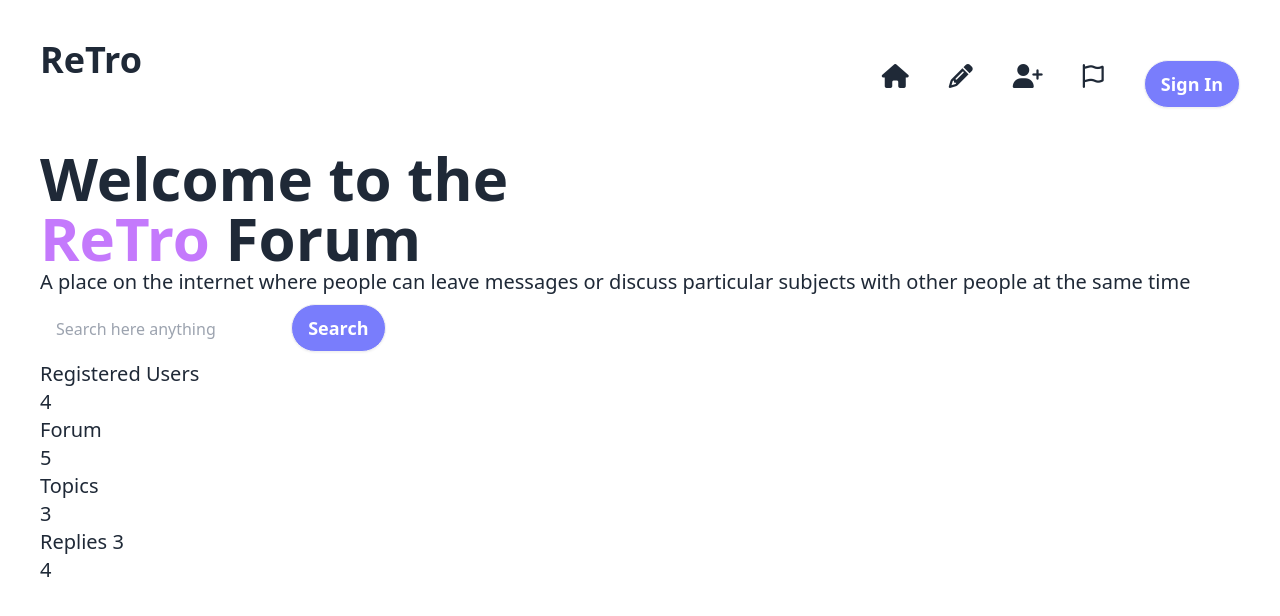
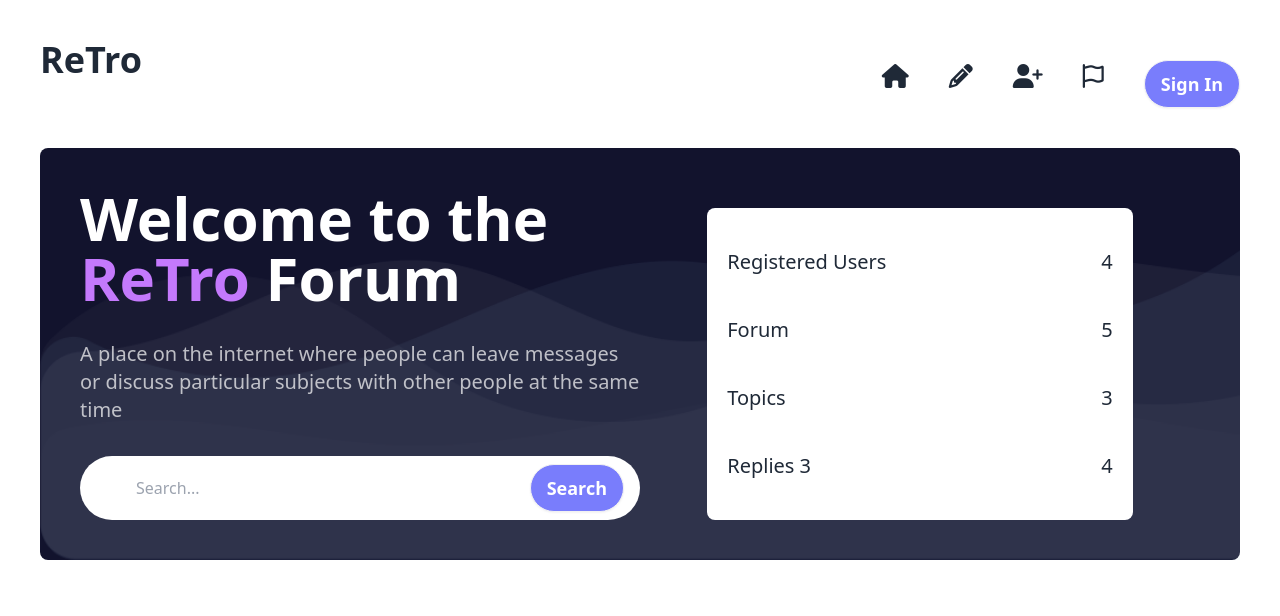
Before and after one commit to Masudur400/ReTro-Forum, a plain HTML site: page index.html in a window 1280 px wide. Drawn offline with nearby package versions, Linux system fonts and the light colour scheme.

Commit message:
last update

```diff
--- a/index.html
+++ b/index.html
@@ -10,6 +10,8 @@
     <script src="https://cdn.tailwindcss.com"></script>
     <!-- font awesome link  -->
     <link rel="stylesheet" href="https://cdnjs.cloudflare.com/ajax/libs/font-awesome/6.5.1/css/all.min.css" integrity="sha512-DTOQO9RWCH3ppGqcWaEA1BIZOC6xxalwEsw9c2QQeAIftl+Vegovlnee1c9QX4TctnWMn13TZye+giMm8e2LwA==" crossorigin="anonymous" referrerpolicy="no-referrer" />
+    <!-- style link  -->
+    <link rel="stylesheet" href="style.css">
 
 </head>
 
@@ -19,7 +21,7 @@
     <div class="space-y-5 lg:flex justify-between ">
          <div class="flex justify-between ">
             <h3 class="text-4xl font-black text-center lg:flex">ReTro</h3>
-            <button class="lg:hidden flex btn text-lg font-bold bg-[#797DFC] rounded-full text-white">Sign In</button>
+            <button class=" lg:hidden flex btn text-lg font-bold bg-[#797DFC] rounded-full text-white">Sign In</button>
          </div>
          <div class="grid lg:flex gap-10">
             <div class="">
@@ -39,36 +41,38 @@
 
     <!-- heading section  -->
     <section class="container mx-auto mt-10 px-5 lg:px-10 ">
-        <div>
-            <div>
-                <h3 class="text-6xl font-black">Welcome to the <br>
+        <div class="bg-[#12132D] rounded-lg">
+            <div class="lg:flex justify-between header-section space-y-5 p-4 lg:p-10">
+                <div class="lg:w-[50%] space-y-8 ">
+                    <h3 class="text-3xl lg:text-6xl font-black mb-3 text-white">Welcome to the <br>
                          <span class="text-[#C479FC]">ReTro</span> Forum</h3>
-                <p class="text-xl font-medium">A place on the internet where people can leave messages or discuss particular subjects with other people at the same time</p>
-                <div class="bg-white rounded-full px-4 py-2">
-                    <input type="text" name="" placeholder="Search here anything" id="">
-                    <button class="btn text-lg font-bold bg-[#797DFC] rounded-full text-white">Search</button>
+                    <p class="text-lg opacity-70 lg:text-xl font-medium mb-3 text-white">A place on the internet where people can leave messages or discuss particular subjects with other people at the same time</p>
+                    <div class="bg-white rounded-full px-4 py-2 flex justify-between">
+                        <input class="w-full px-2 lg:px-10 rounded-lg" type="text" name="" placeholder="Search..." id="">
+                        <button class="btn lg:text-lg font-bold bg-[#797DFC] rounded-full text-white">Search</button>
                     </div>
                 </div>
-            <div>
-                <div>
+                <div class="space-y-10 lg:w-[38%] bg-white px-5 py-10  rounded-lg">
+                    <div class="flex justify-between  ">
                         <p class="text-xl font-medium">Registered Users </p>
                         <p class="text-xl font-medium">4 </p>
                     </div>
-                <div>
+                    <div class="flex justify-between  ">
                         <p class="text-xl font-medium">Forum  </p>
                         <p class="text-xl font-medium">5  </p>
 
                     </div>
-                <div>
+                    <div class="flex justify-between  ">
                         <p class="text-xl font-medium">Topics  </p>
                         <p class="text-xl font-medium">3  </p>
                     </div>
-                <div>
+                    <div class="flex justify-between  ">
                         <p class="text-xl font-medium">Replies <span>3</span></p>
                         <p class="text-xl font-medium"> 4</p>
                     </div>
                 </div>
                 <div></div>
+            </div>
         </div>
 
     </section>
--- a/style.css
+++ b/style.css
@@ -3,3 +3,10 @@
  .font-poppins {
      font-family: "Poppins", sans-serif;
  }
+
+   .header-section{
+    background-image:url("images/bgbanner.png");
+    background-repeat: no-repeat;
+    object-fit: cover;
+    background-size: cover;
+   }
```
Lines whose indentation alone changed are shown as unchanged.
